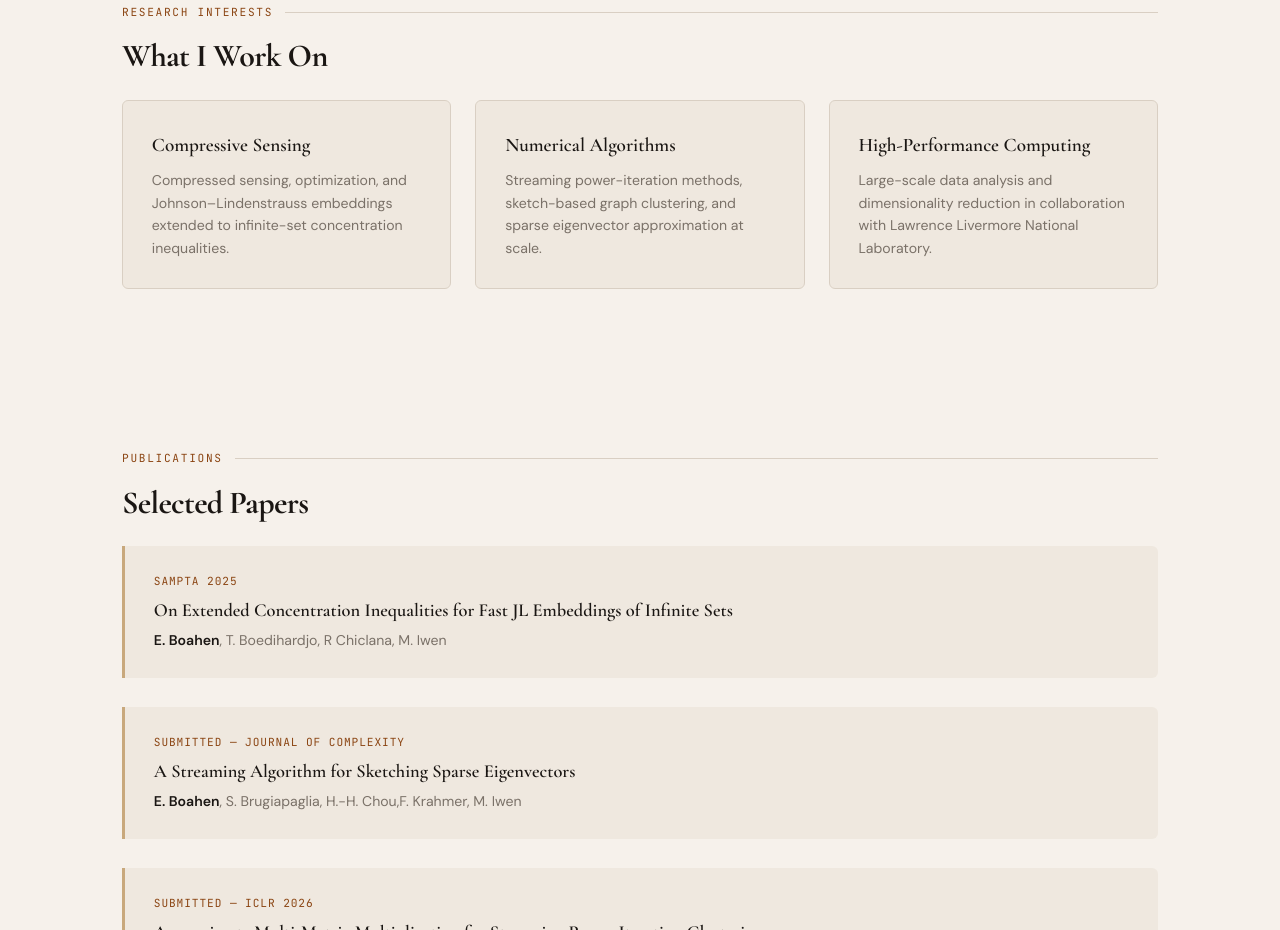
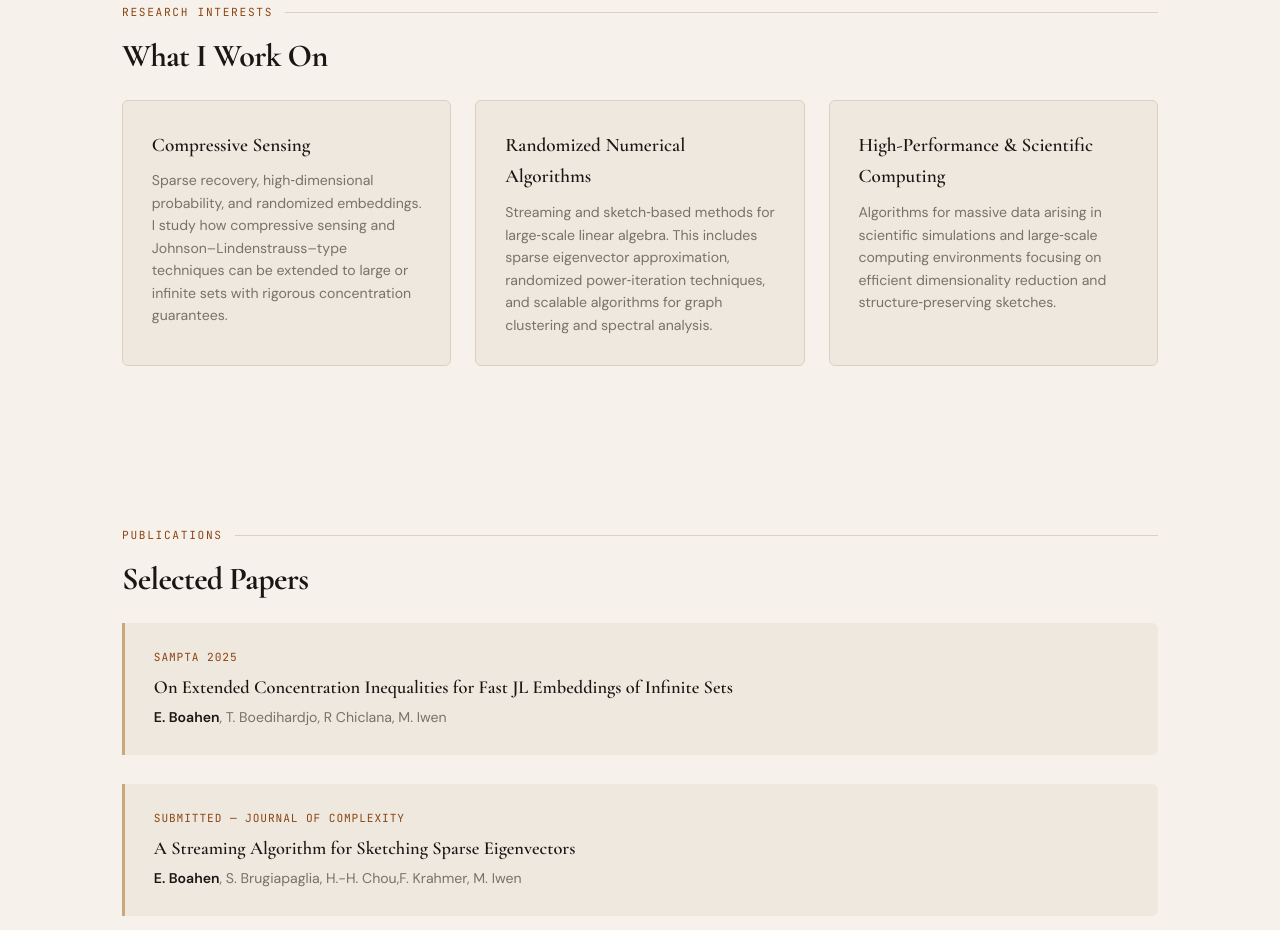
Before and after one commit to boaed/boaed.github.io, a plain HTML site: page index.html in a window 1280 px wide. Shown: the part 893-1823 px from the top of the page. Drawn offline with nearby package versions, Linux system fonts and the light colour scheme.

Commit message:
Update index.html

```diff
--- a/index.html
+++ b/index.html
@@ -361,19 +361,36 @@
 <section class="research" id="research">
   <div class="section-label">Research Interests</div>
   <h2>What I Work On</h2>
+
   <div class="interests-grid">
+
     <div class="interest-card fade-in">
       <h3>Compressive Sensing</h3>
-      <p>Compressed sensing, optimization, and Johnson–Lindenstrauss embeddings extended to infinite-set concentration inequalities.</p>
+      <p>
+        Sparse recovery, high‑dimensional probability, and randomized embeddings.
+        I study how compressive sensing and Johnson–Lindenstrauss–type techniques
+        can be extended to large or infinite sets with rigorous concentration guarantees.
+      </p>
     </div>
+
     <div class="interest-card fade-in">
-      <h3>Numerical Algorithms</h3>
-      <p>Streaming power-iteration methods, sketch-based graph clustering, and sparse eigenvector approximation at scale.</p>
+      <h3>Randomized Numerical Algorithms</h3>
+      <p>
+        Streaming and sketch‑based methods for large‑scale linear algebra.
+        This includes sparse eigenvector approximation, randomized power‑iteration
+        techniques, and scalable algorithms for graph clustering and spectral analysis.
+      </p>
     </div>
+
     <div class="interest-card fade-in">
-      <h3>High-Performance Computing</h3>
-      <p>Large-scale data analysis and dimensionality reduction in collaboration with Lawrence Livermore National Laboratory.</p>
+      <h3>High‑Performance & Scientific Computing</h3>
+      <p>
+        Algorithms for massive data arising in scientific simulations and
+        large‑scale computing environments focusing on
+        efficient dimensionality reduction and structure‑preserving sketches.
+      </p>
     </div>
+
   </div>
 </section>
 
```
